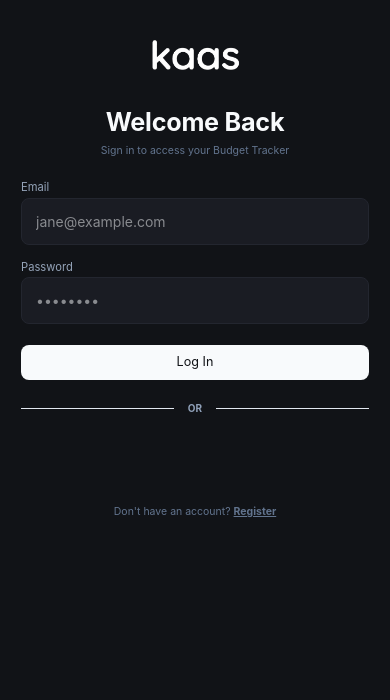
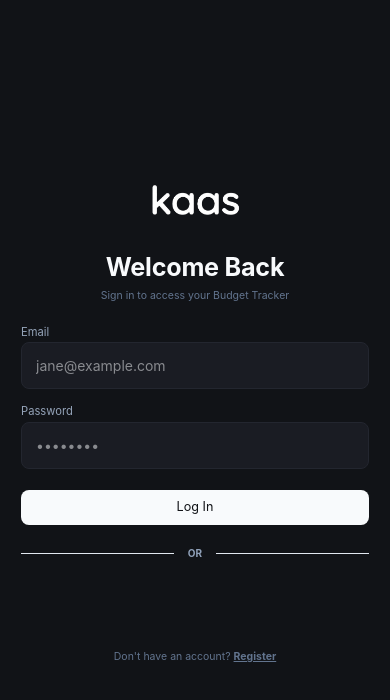
Before and after one commit to itscsp/kaasu-webapp, a React (Vite) app: page / in a window 390 px wide. Shown: the top 700 px of the page. Built offline with nearby package versions, Linux system fonts and the light colour scheme; no server answers.

Commit message:
fix: adjust phone-frame height constraints and add VS Code workspace configuration

```diff
--- a/src/index.css
+++ b/src/index.css
@@ -78,7 +78,9 @@
 .phone-frame {
   width: 100%;
   max-width: 600px;
-  min-height: 100dvh;
+  height: 100dvh;
+  max-height: 100dvh;
+  overflow: hidden;
   background: hsl(var(--background));
   display: flex;
   flex-direction: column;
@@ -94,10 +96,7 @@
   }
 
   .phone-frame {
-    min-height: 100dvh;
-    max-height: 100dvh;
     border-radius: 0;
-    overflow: hidden;
     box-shadow: none;
   }
 }
```
Also changed, not shown: 1 other file (tests, documents, lock files or other folders).
